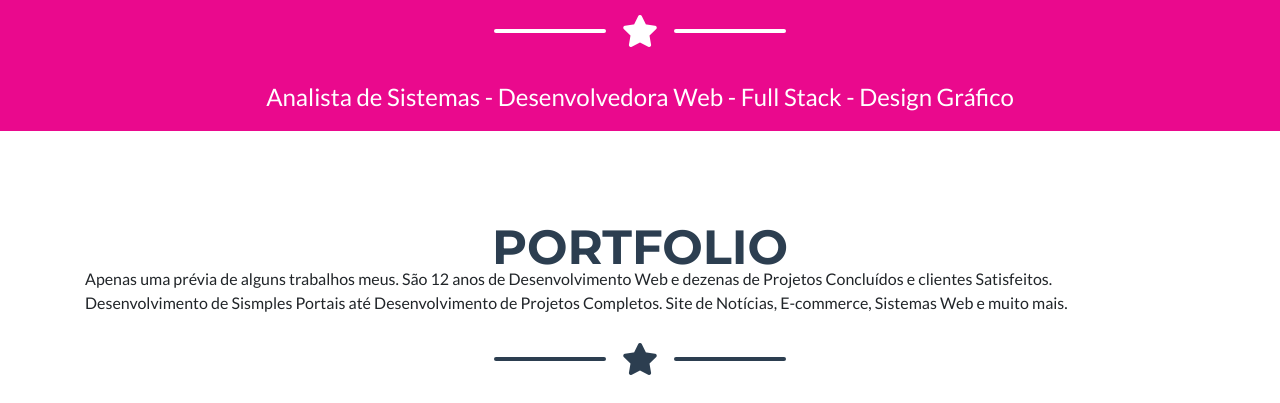
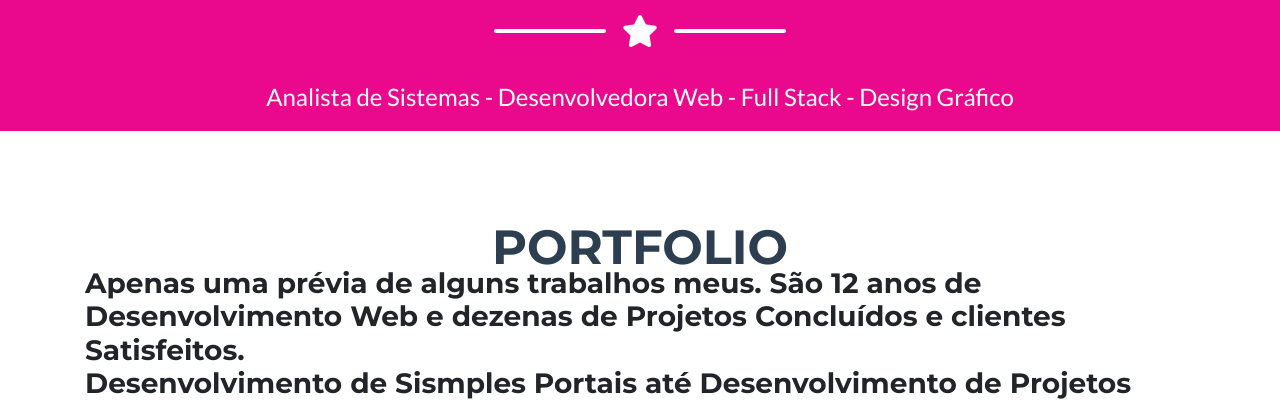
Before and after one commit to nanyzahn/nanyzahn.github.io, a website with bundled scripts: page index.html in a window 1280 px wide. Shown: the part 492-895 px from the top of the page. Built offline with nearby package versions, Linux system fonts and the light colour scheme.

Commit message:
Update index.html

```diff
--- a/index.html
+++ b/index.html
@@ -77,7 +77,7 @@
 
       <!-- Portfolio Section Heading -->
       <h2 class="page-section-heading text-center text-uppercase text-secondary mb-0">Portfolio</h2>
-<p>Apenas uma prévia de alguns trabalhos meus. São 12 anos de Desenvolvimento Web e dezenas de Projetos Concluídos e clientes Satisfeitos.<br />Desenvolvimento de Sismples Portais até Desenvolvimento de Projetos Completos. Site de Notícias, E-commerce, Sistemas Web e muito mais.</p>
+<h3>Apenas uma prévia de alguns trabalhos meus. São 12 anos de Desenvolvimento Web e dezenas de Projetos Concluídos e clientes Satisfeitos.<br />Desenvolvimento de Sismples Portais até Desenvolvimento de Projetos Completos. Site de Notícias, E-commerce, Sistemas Web e muito mais.</h3>
       <!-- Icon Divider -->
       <div class="divider-custom">
         <div class="divider-custom-line"></div>
```
